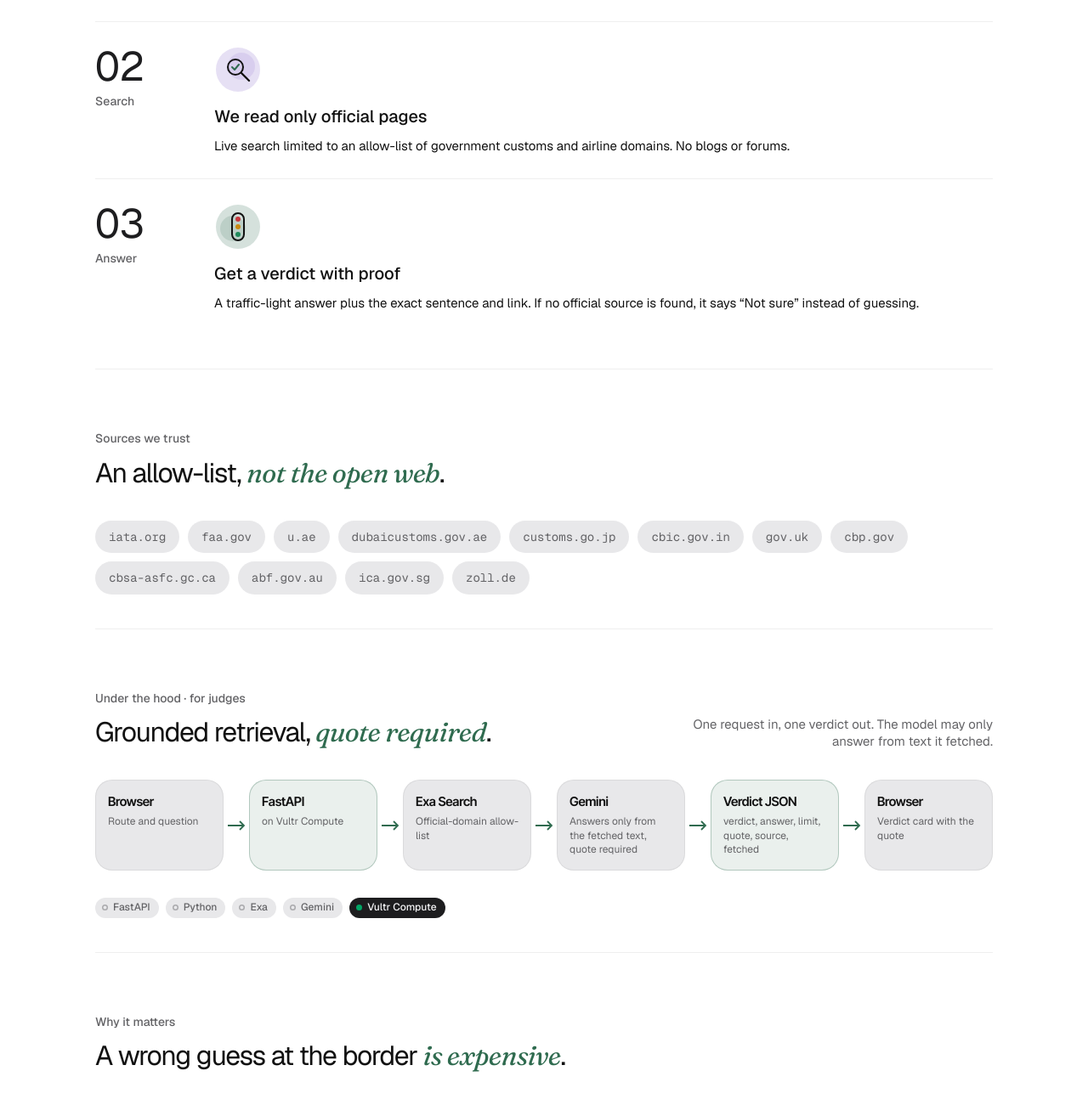
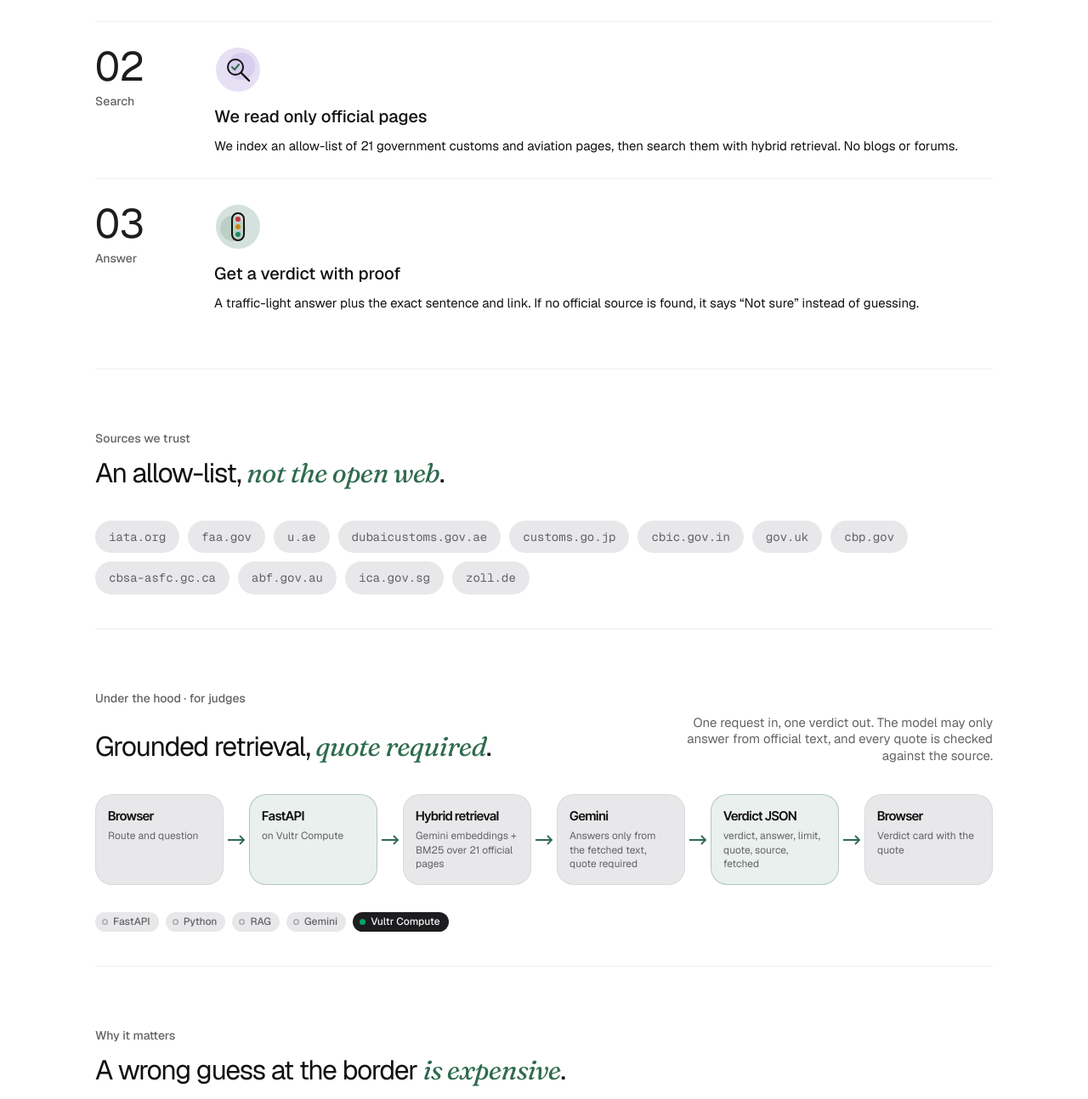
Before and after one commit to Ak759-wq/Can_I_Bring_It_-, a plain HTML site: page frontend/index.html in a window 1280 px wide. Shown: the part 1298-2592 px from the top of the page at 85% size. Drawn offline with nearby package versions, Linux system fonts and the light colour scheme.

Commit message:
Frontend: describe the real retrieval pipeline (no Exa)

```diff
--- a/frontend/index.html
+++ b/frontend/index.html
@@ -456,7 +456,7 @@
               <div>
                 <svg class="x-icon" viewBox="0 0 56 56" aria-hidden="true"><circle cx="28" cy="28" r="26" fill="#B8A6E0" opacity=".35" /><circle cx="32" cy="24" r="16" fill="#B8A6E0" opacity=".3" /><circle cx="25" cy="25" r="9" fill="none" stroke="#111" stroke-width="2" /><path d="M32 32l9 9" stroke="#111" stroke-width="2.4" stroke-linecap="round" /><path d="M21 25l3 3 5-6" fill="none" stroke="#2F6B4F" stroke-width="2" stroke-linecap="round" stroke-linejoin="round" /></svg>
                 <h3>We read only official pages</h3>
-                <p>Live search limited to an allow-list of government customs and airline domains. No blogs or forums.</p>
+                <p>We index an allow-list of 21 government customs and aviation pages, then search them with hybrid retrieval. No blogs or forums.</p>
               </div>
             </article>
             <article class="step">
@@ -487,14 +487,14 @@
           <div class="head">
             <p class="head__eyebrow">Under the hood · for judges</p>
             <h2 class="x-title">Grounded retrieval, <em>quote required</em>.</h2>
-            <p class="head__sub">One request in, one verdict out. The model may only answer from text it fetched.</p>
+            <p class="head__sub">One request in, one verdict out. The model may only answer from official text, and every quote is checked against the source.</p>
           </div>
           <div class="x-arch" role="list" aria-label="Request flow">
             <div class="x-node" role="listitem"><b>Browser</b><small>Route and question</small></div>
             <span class="x-arrow" aria-hidden="true"><svg width="22" height="12" viewBox="0 0 22 12"><path d="M1 6h18M15 1l5 5-5 5" fill="none" stroke="currentColor" stroke-width="1.8" /></svg></span>
             <div class="x-node x-node--key" role="listitem"><b>FastAPI</b><small>on Vultr Compute</small></div>
             <span class="x-arrow" aria-hidden="true"><svg width="22" height="12" viewBox="0 0 22 12"><path d="M1 6h18M15 1l5 5-5 5" fill="none" stroke="currentColor" stroke-width="1.8" /></svg></span>
-            <div class="x-node" role="listitem"><b>Exa Search</b><small>Official-domain allow-list</small></div>
+            <div class="x-node" role="listitem"><b>Hybrid retrieval</b><small>Gemini embeddings + BM25 over 21 official pages</small></div>
             <span class="x-arrow" aria-hidden="true"><svg width="22" height="12" viewBox="0 0 22 12"><path d="M1 6h18M15 1l5 5-5 5" fill="none" stroke="currentColor" stroke-width="1.8" /></svg></span>
             <div class="x-node" role="listitem"><b>Gemini</b><small>Answers only from the fetched text, quote required</small></div>
             <span class="x-arrow" aria-hidden="true"><svg width="22" height="12" viewBox="0 0 22 12"><path d="M1 6h18M15 1l5 5-5 5" fill="none" stroke="currentColor" stroke-width="1.8" /></svg></span>
@@ -503,7 +503,7 @@
             <div class="x-node" role="listitem"><b>Browser</b><small>Verdict card with the quote</small></div>
           </div>
           <div class="x-stack">
-            <span class="chip">FastAPI</span><span class="chip">Python</span><span class="chip">Exa</span><span class="chip">Gemini</span><span class="chip chip--solid">Vultr Compute</span>
+            <span class="chip">FastAPI</span><span class="chip">Python</span><span class="chip">RAG</span><span class="chip">Gemini</span><span class="chip chip--solid">Vultr Compute</span>
           </div>
         </section>
 
```
